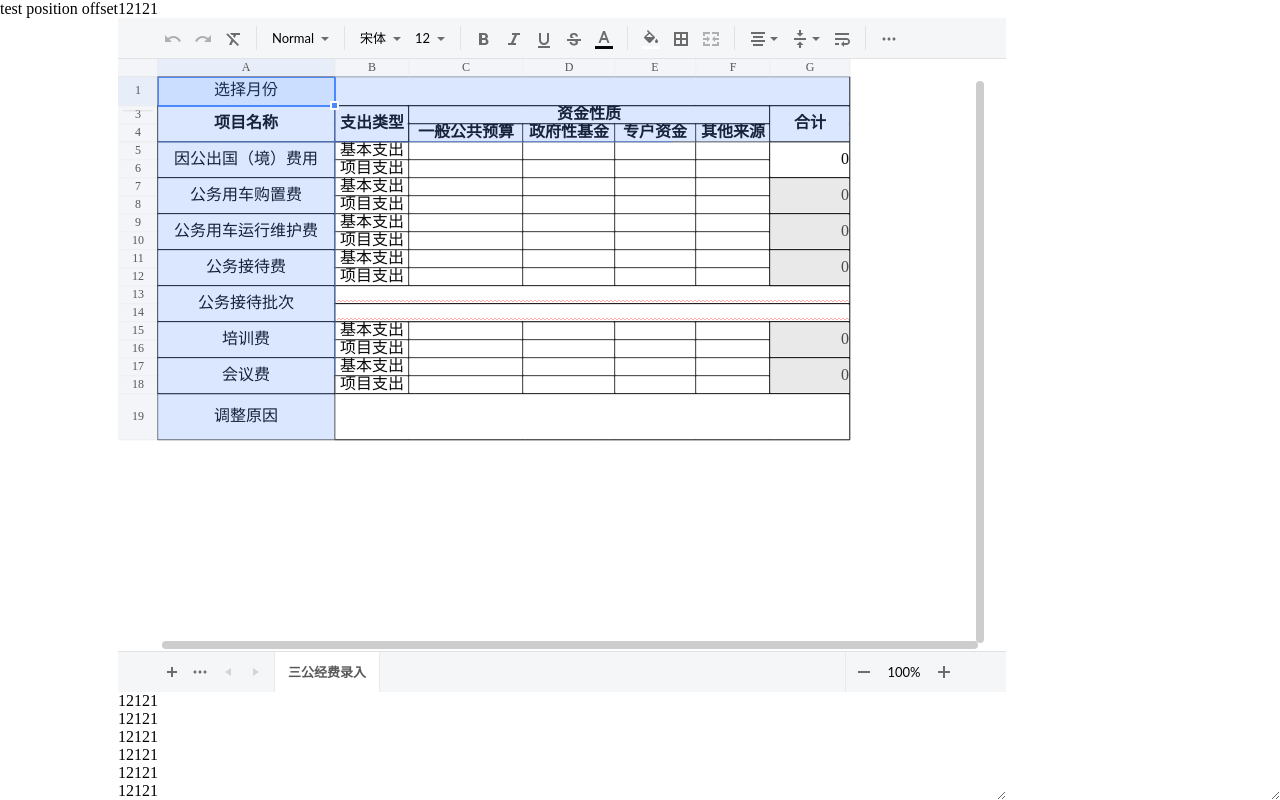
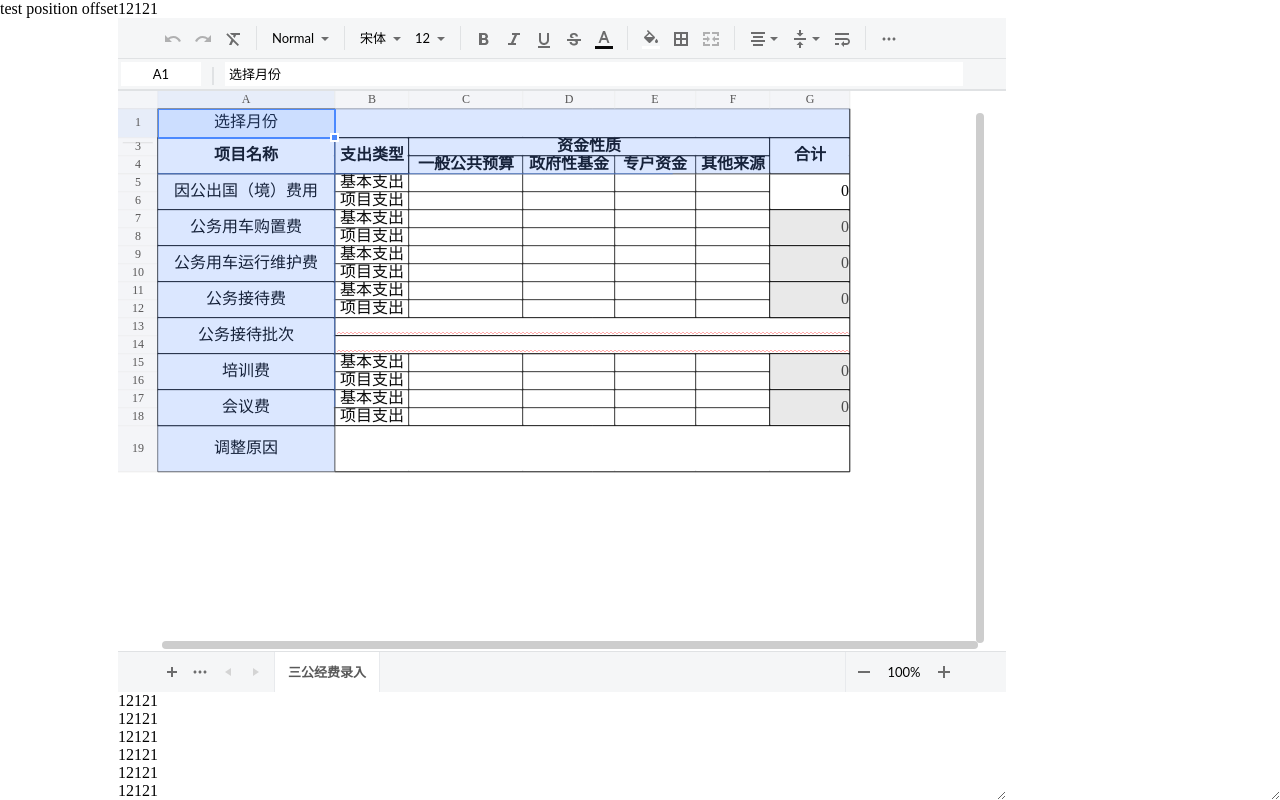
Before and after one commit to jiajiajia343434/n-spreadsheet, a website built with webpack: page index.html in a window 1280 px wide. Built offline with nearby package versions, Linux system fonts and the light colour scheme.

Commit message:
0.0.64 增加状态

```diff
--- a/package.json
+++ b/package.json
@@ -1,6 +1,6 @@
 {
   "name": "@newhero/n-spreadsheet",
-  "version": "0.0.62",
+  "version": "0.0.64",
   "description": "A excel-liked javaScript spreadsheet",
   "source": "./src/index.js",
   "main": "./dist/index.js",
--- a/src/index.less
+++ b/src/index.less
@@ -688,7 +688,7 @@
   }
 }
 
-.@{css-prefix}-toolbar, .@{css-prefix}-bottom-bar {
+.@{css-prefix}-toolbar, .@{css-prefix}-bottom-bar,.@{css-prefix}-value-bar {
   height: 40px;
   padding: 0 40px;
   text-align: left;
@@ -1011,6 +1011,43 @@
     overflow-x: auto;
     overflow-y: scroll;
     height: 100%;
+  }
+}
+.@{css-prefix}-value-bar {
+  height: 30px;
+  border-bottom: 2px double #e0e2e4;
+  padding-left: 0;
+  display: flex;
+  flex-flow: row nowrap;
+  align-items: center;
+  justify-content: space-between;
+
+  .@{css-prefix}-position-value-bar-position {
+    height: calc(100% - 6px);
+    width: 80px;
+    margin: 3px;
+    background: white;
+    line-height: 24px;
+    text-align: center;
+  }
+
+  .@{css-prefix}-cell-value-bar-position {
+    height: calc(100% - 6px);
+    flex: 1;
+    margin: 3px;
+    background: white;
+    line-height: 24px;
+    text-align: left;
+    padding-left: 4px;
+  }
+
+  .@{css-prefix}-value-bar-divider {
+    display: inline-block;
+    border-right: 2px solid #e0e2e4;
+    width: 0;
+    vertical-align: middle;
+    height: 18px;
+    margin: 3px 8px 0 8px;
   }
 }
 
--- a/src/model/data_agent.js
+++ b/src/model/data_agent.js
@@ -69,8 +69,9 @@ import {formulam} from '../formula/formula';
  *  }
  * }
  */
-const toolbarHeight = 41;
-const bottombarHeight = 41;
+const toolbarHeight = 40 + 1; // height 40 border 1
+const valuebarHeight = 30 + 2; // height 30 border 2
+const bottombarHeight = 40 + 1; // height 40 border 1
 
 function containsReadonly(range) {
   const { getCell } = this;
@@ -1231,6 +1232,7 @@ export default class DataAgent {
     const { view, showToolbar } = this.settings;
     let h = view.height();
     h -= bottombarHeight;
+    h -= valuebarHeight;
     if (showToolbar) {
       h -= toolbarHeight;
     }
--- a/src/ui/selector.js
+++ b/src/ui/selector.js
@@ -2,6 +2,7 @@ import { h } from './element';
 import { cssPrefix } from '../config';
 import { CellRange } from '../model/cell_range';
 import comment from './comment';
+import { xy2expr } from '../model/alphabet';
 
 const selectorHeightBorderWidth = 2 * 2 - 1;
 let startZIndex = 10;
@@ -194,11 +195,40 @@ function setAllClipboardOffset(offset) {
   setLClipboardOffset.call(this, offset);
 }
 
+function getText(data, ri, ci) {
+  const cell = data.getCell(ri, ci);
+  if (cell) {
+    if (cell.formula) {
+      return `=${cell.formula}`;
+    }
+    if (cell.text) {
+      return cell.text;
+    }
+  }
+  return '';
+}
+
+function setValueBar(data, mode, ci, ri, sci, sri) {
+  if (mode === 'col') {
+    const n = xy2expr(ci, ri);
+    this.valueBar.update(n.substring(0, n.length - 1), getText(data, ri, ci));
+  } else if (mode === 'row') {
+    this.valueBar.update('', '');
+  } else if (mode === 'range') {
+    const n = xy2expr(sci, sri);
+    this.valueBar.update(n, getText(data, sri, sci));
+  } else {
+    const n = xy2expr(ci, ri);
+    this.valueBar.update(n, getText(data, ri, ci));
+  }
+}
+
 export default class Selector {
-  constructor(data) {
+  constructor(data, valueBar) {
     this.inputChange = () => {
     };
     this.data = data;
+    this.valueBar = valueBar;
     this.br = new SelectorElement(true);
     this.t = new SelectorElement();
     this.l = new SelectorElement();
@@ -322,6 +352,7 @@ export default class Selector {
     this.range = cellRange;
     this.resetAreaOffset();
     this.el.show();
+    setValueBar.call(this, data, mode, ci, ri, sci, sri);
   }
 
   setEnd(ri, ci, moving = true, mode) {
--- a/src/ui/sheet.js
+++ b/src/ui/sheet.js
@@ -17,6 +17,7 @@ import { formulas } from '../formula/formula';
 import { t as locale } from '../locale/locale';
 import helper from '../model/helper';
 import OperableCell from '../utils/decorator/OperableCell';
+import ValueBar from './value_bar';
 
 /**
  * @desc throttle fn
@@ -1188,8 +1189,10 @@ export default class Sheet {
     const { showToolbar, showContextmenu } = data.settings;
     this.el = h('div', `${cssPrefix}-sheet`);
     this.toolbar = new Toolbar(data, !showToolbar);
+    this.valueBar = new ValueBar();
     this.print = new Print(data);
     targetEl.children(this.toolbar.el, this.el, this.print.el);
+    targetEl.children(this.valueBar.el, this.el, this.print.el);
     this.data = data;
     // table
     this.tableEl = h('canvas', `${cssPrefix}-table`);
@@ -1210,7 +1213,7 @@ export default class Sheet {
     // contextMenu
     this.contextMenu = new ContextMenu(() => this.getRect(), !showContextmenu, data.settings);
     // selector
-    this.selector = new Selector(data);
+    this.selector = new Selector(data, this.valueBar);
     this.overlayerCEl = h('div', `${cssPrefix}-overlayer-content`)
       .children(
         this.editor.el,
--- /dev/null
+++ b/src/ui/value_bar.js
@@ -0,0 +1,20 @@
+import { h } from './element';
+import { cssPrefix } from '../config';
+
+export default class ValueBar {
+  constructor() {
+    this.el = h('div', `${cssPrefix}-value-bar`);
+    this.positionValueBar = h('div', `${cssPrefix}-position-value-bar-position`);
+    this.cellValueBar = h('div', `${cssPrefix}-cell-value-bar-position`);
+    this.positionValueBar.el.innerHTML = 'E1';
+    this.cellValueBar.el.innerHTML = 'E1+E2';
+    this.el.child(this.positionValueBar);
+    this.el.child(h('div', `${cssPrefix}-value-bar-divider`));
+    this.el.child(this.cellValueBar);
+  }
+
+  update(position, cell) {
+    this.positionValueBar.el.innerHTML = position;
+    this.cellValueBar.el.innerHTML = cell;
+  }
+}
```
